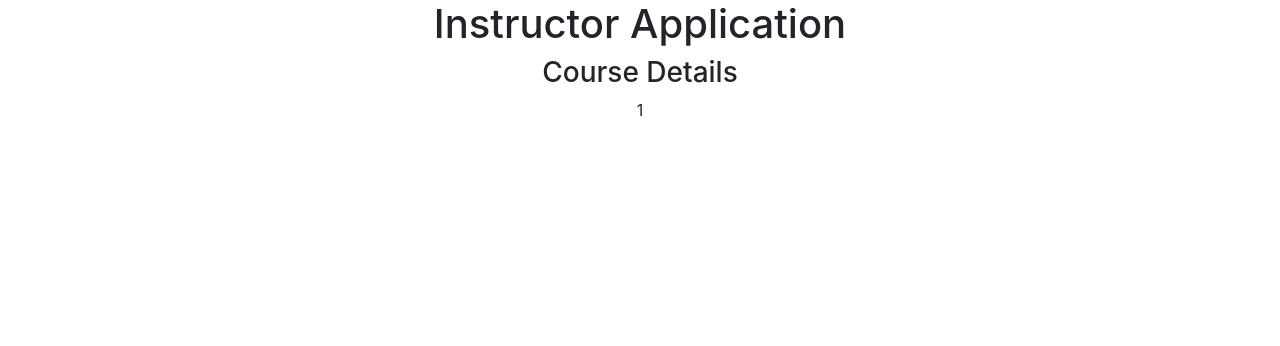
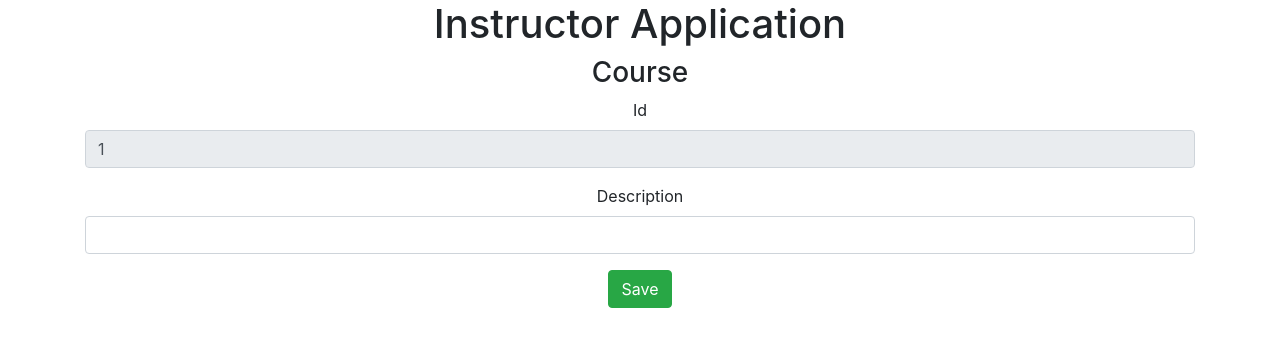
Before and after one commit to tlanders/react-jwt-frontend-dzone, a React (Create React App) app: page /courses/1 in a window 1280 px wide. Shown: the top 346 px of the page. Built offline with nearby package versions, Linux system fonts and the light colour scheme; no server answers.

Commit message:
added course update form

```diff
--- a/src/component/CourseComponent.js
+++ b/src/component/CourseComponent.js
@@ -1,5 +1,6 @@
 import React, {Component} from 'react';
 import CourseDataService from "../service/CourseDataService";
+import {Formik, Form, Field, ErrorMessage} from "formik";
 
 class CourseComponent extends Component {
     constructor(props) {
@@ -8,6 +9,9 @@ class CourseComponent extends Component {
             id: this.props.match.params.id,
             description: ''
         };
+
+        this.onSubmit = this.onSubmit.bind(this);
+        this.validate = this.validate.bind(this);
     }
 
     componentDidMount() {
@@ -19,17 +23,61 @@ class CourseComponent extends Component {
         }
 
         CourseDataService.retrieveCourse('in28minutes', id)
-            .then(response => this.setState({description: response.data.description}));
+            .then(response => {
+                console.log('description for id=' + id + ', val=' + response.data.description);
+                this.setState({description: response.data.description});
+            });
+    }
+
+    onSubmit(values) {
+        console.log(values);
+    }
+
+    validate(values) {
+        let errors = {}
+        if(!values.description) {
+            errors.description = 'Enter a Description';
+        } else if(values.description.length < 5) {
+            errors.description = 'Enter a Description that is at least 5 characters long';
+        }
+
+        return errors;
     }
 
     render() {
-        const {description, id} = this.state;
+        let {id, description} = this.state;
+        console.log('render - id=' + id + ', desc=' + description);
 
         return (
             <div>
-                <h3>Course Details</h3>
-                <div>{id}</div>
-                <div>{description}</div>
+                <h3>Course</h3>
+                <div className="container">
+                    <Formik
+                        initialValues={{ id, description }}
+                        onSubmit={this.onSubmit}
+                        validateOnBlur={false}
+                        validateOnChange={false}
+                        validate={this.validate}
+                        enableReinitialize={true}
+                    >
+                        {
+                            (props) => (
+                                <Form>
+                                    <ErrorMessage name={'description'} component='div' className={'alert alert-warning'}/>
+                                    <fieldset className="form-group">
+                                        <label>Id</label>
+                                        <Field className="form-control" type="text" name="id" disabled />
+                                    </fieldset>
+                                    <fieldset className="form-group">
+                                        <label>Description</label>
+                                        <Field className="form-control" type="text" name="description" />
+                                    </fieldset>
+                                    <button className="btn btn-success" type="submit">Save</button>
+                                </Form>
+                            )
+                        }
+                    </Formik>
+                </div>
             </div>
         );
     }
```
